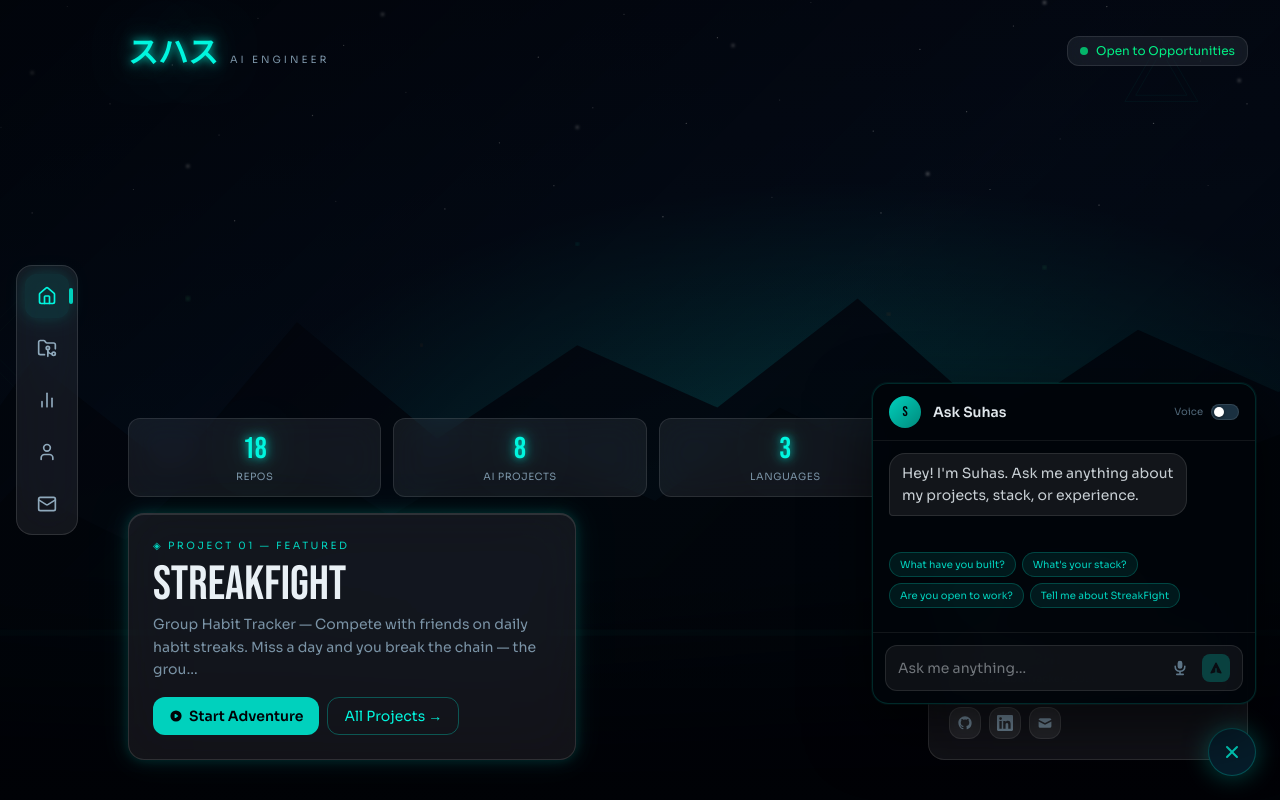
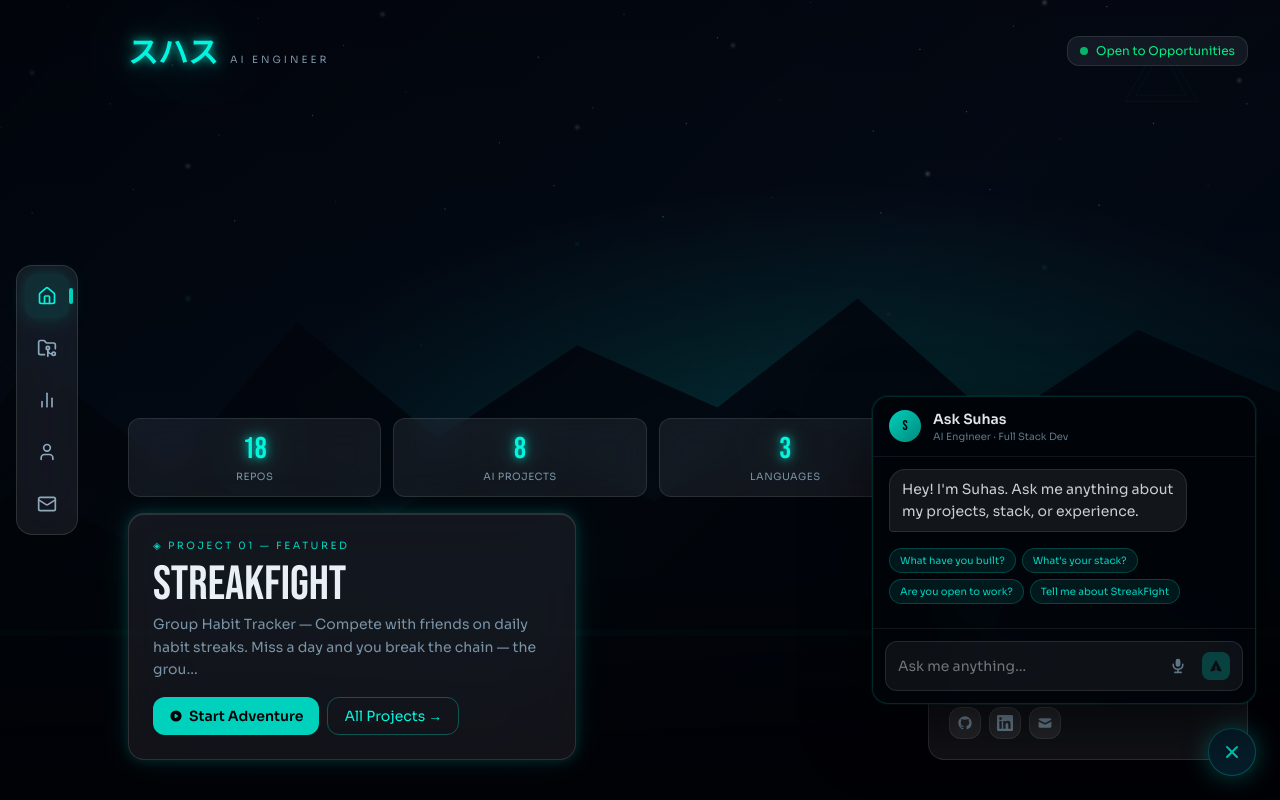
Before and after one commit to Suhas-123-cell/portfolio, a React (Vite) app: page / in a window 1280 px wide. Both pictures are taken after a click on the button "Ask Suhas". Built offline with nearby package versions, Linux system fonts and the light colour scheme.

Commit message:
remove voice TTS, hide mic on unsupported browsers (iOS), improve mobile tap

```diff
--- a/api/tts.ts
+++ /dev/null
@@ -1,35 +0,0 @@
-export default async function handler(
-  req: { method: string; body: { text: string } },
-  res: {
-    status: (n: number) => { end: () => void; json: (o: unknown) => void }
-    setHeader: (k: string, v: string) => void
-    end: (buf: Buffer) => void
-    json: (o: unknown) => void
-  }
-) {
-  if (req.method !== 'POST') return res.status(405).end()
-
-  const { text } = req.body
-  if (!text?.trim()) return res.status(400).json({ error: 'no text' })
-
-  const r = await fetch('https://api.fish.audio/v1/tts', {
-    method: 'POST',
-    headers: {
-      Authorization: `Bearer ${process.env.FISH_API_KEY}`,
-      'Content-Type': 'application/json',
-      model: 's2-pro',
-    },
-    body: JSON.stringify({
-      text: text.trim(),
-      reference_id: process.env.FISH_VOICE_ID,
-      format: 'mp3',
-      latency: 'normal',
-    }),
-  })
-
-  if (!r.ok) return res.status(502).json({ error: 'TTS failed' })
-
-  const buf = Buffer.from(await r.arrayBuffer())
-  res.setHeader('Content-Type', 'audio/mpeg')
-  res.end(buf)
-}
--- a/scripts/dev-api.mjs
+++ b/scripts/dev-api.mjs
@@ -31,13 +31,12 @@ const server = createServer(async (req, res) => {
   res.setHeader('Access-Control-Allow-Headers', 'Content-Type')
 
   if (req.method === 'OPTIONS') { res.writeHead(204); res.end(); return }
-  if (req.method !== 'POST') { res.writeHead(405); res.end(); return }
+  if (req.method !== 'POST' || req.url !== '/api/chat') { res.writeHead(405); res.end(); return }
 
   let body = ''
   req.on('data', c => body += c)
   req.on('end', async () => {
     try {
-      if (req.url === '/api/chat') {
       const { message, history = [] } = JSON.parse(body)
       const completion = await groq.chat.completions.create({
         model: 'llama-3.1-8b-instant',
@@ -52,23 +51,6 @@ const server = createServer(async (req, res) => {
       const text = completion.choices[0]?.message?.content ?? ''
       res.writeHead(200, { 'Content-Type': 'application/json' })
       res.end(JSON.stringify({ text }))
-      } else if (req.url === '/api/tts') {
-        const { text } = JSON.parse(body)
-        const r = await fetch('https://api.fish.audio/v1/tts', {
-          method: 'POST',
-          headers: {
-            Authorization: `Bearer ${process.env.FISH_API_KEY}`,
-            'Content-Type': 'application/json',
-          },
-          body: JSON.stringify({ text, reference_id: process.env.FISH_VOICE_ID, format: 'mp3', latency: 'normal' }),
-        })
-        if (!r.ok) { res.writeHead(502); res.end(); return }
-        const buf = Buffer.from(await r.arrayBuffer())
-        res.writeHead(200, { 'Content-Type': 'audio/mpeg' })
-        res.end(buf)
-      } else {
-        res.writeHead(404); res.end()
-      }
     } catch (e) {
       res.writeHead(500, { 'Content-Type': 'application/json' })
       res.end(JSON.stringify({ error: String(e) }))
--- a/src/components/ChatWidget.tsx
+++ b/src/components/ChatWidget.tsx
@@ -4,23 +4,6 @@ import { motion, AnimatePresence } from 'motion/react'
 type Message = {
   role: 'user' | 'assistant'
   content: string
-  audioUrl?: string
-  audioLoading?: boolean
-}
-
-async function fetchTTS(text: string): Promise<string | null> {
-  try {
-    const r = await fetch('/api/tts', {
-      method: 'POST',
-      headers: { 'Content-Type': 'application/json' },
-      body: JSON.stringify({ text }),
-    })
-    if (!r.ok) return null
-    const blob = await r.blob()
-    return URL.createObjectURL(blob)
-  } catch {
-    return null
-  }
 }
 
 const SUGGESTIONS = [
@@ -36,12 +19,17 @@ export default function ChatWidget() {
   const [input, setInput] = useState('')
   const [loading, setLoading] = useState(false)
   const [listening, setListening] = useState(false)
-  const [voiceEnabled, setVoiceEnabled] = useState(false)
+  const [micSupported, setMicSupported] = useState(false)
   const bottomRef = useRef<HTMLDivElement>(null)
   const inputRef = useRef<HTMLInputElement>(null)
   // eslint-disable-next-line @typescript-eslint/no-explicit-any
   const recognitionRef = useRef<any>(null)
-  const audioRef = useRef<HTMLAudioElement | null>(null)
+
+  useEffect(() => {
+    // eslint-disable-next-line @typescript-eslint/no-explicit-any
+    const w = window as any
+    setMicSupported(!!(w.SpeechRecognition || w.webkitSpeechRecognition))
+  }, [])
 
   useEffect(() => {
     bottomRef.current?.scrollIntoView({ behavior: 'smooth' })
@@ -62,7 +50,6 @@ export default function ChatWidget() {
     if (!trimmed || loading) return
 
     const history = messages.map(m => ({ role: m.role, content: m.content }))
-    const assistantIndex = messages.length + 1
 
     setMessages(prev => [...prev, { role: 'user', content: trimmed }])
     setInput('')
@@ -75,22 +62,7 @@ export default function ChatWidget() {
         body: JSON.stringify({ message: trimmed, history }),
       })
       const { text: reply } = await r.json() as { text: string }
-
-      setMessages(prev => [...prev, {
-        role: 'assistant',
-        content: reply,
-        audioLoading: voiceEnabled,
-      }])
-
-      if (voiceEnabled) fetchTTS(reply).then(url => {
-          setMessages(prev => prev.map((m, i) =>
-            i === assistantIndex ? { ...m, audioUrl: url ?? undefined, audioLoading: false } : m
-          ))
-          if (url) {
-            audioRef.current = new Audio(url)
-            audioRef.current.play().catch(() => {})
-          }
-        })
+      setMessages(prev => [...prev, { role: 'assistant', content: reply }])
     } catch {
       setMessages(prev => [...prev, {
         role: 'assistant',
@@ -196,48 +168,21 @@ export default function ChatWidget() {
                 }}>
                 S
               </div>
-              <div className="flex-1">
+              <div>
                 <div className="text-sm font-sora font-semibold" style={{ color: 'oklch(92% 0.01 240)' }}>
                   Ask Suhas
                 </div>
+                <div className="text-[10px] font-sora" style={{ color: 'oklch(55% 0.04 240)' }}>
+                  AI Engineer · Full Stack Dev
                 </div>
-              {/* Voice toggle switch */}
-              <button
-                onClick={() => setVoiceEnabled(v => !v)}
-                className="flex items-center gap-2 shrink-0"
-                style={{ background: 'none', border: 'none', padding: 0, cursor: 'pointer' }}
-                title={voiceEnabled ? 'Disable voice' : 'Enable voice'}
-                aria-label={voiceEnabled ? 'Disable voice' : 'Enable voice'}
-              >
-                <span className="text-[10px] font-sora"
-                  style={{ color: voiceEnabled ? 'oklch(75% 0.18 185)' : 'oklch(50% 0.04 240)' }}>
-                  Voice
-                </span>
-                <span style={{
-                  position: 'relative', display: 'inline-flex', alignItems: 'center',
-                  width: '28px', height: '16px', borderRadius: '8px',
-                  background: voiceEnabled ? 'oklch(75% 0.18 185)' : 'oklch(30% 0.04 240)',
-                  transition: 'background 0.2s',
-                  border: '1px solid oklch(100% 0 0 / 0.1)',
-                }}>
-                  <span style={{
-                    position: 'absolute',
-                    left: voiceEnabled ? '14px' : '2px',
-                    width: '10px', height: '10px', borderRadius: '50%',
-                    background: 'white',
-                    transition: 'left 0.2s',
-                    boxShadow: '0 1px 3px oklch(0% 0 0 / 0.4)',
-                  }} />
-                </span>
-              </button>
+              </div>
             </div>
 
             {/* Messages */}
             <div className="flex-1 overflow-y-auto px-4 py-3 space-y-3" style={{ minHeight: 0 }}>
               {messages.map((m, i) => (
                 <div key={i} className={`flex ${m.role === 'user' ? 'justify-end' : 'justify-start'}`}>
-                  <div className="max-w-[85%]">
-                    <div className="text-sm font-sora leading-relaxed px-3 py-2 rounded-2xl"
+                  <div className="max-w-[85%] text-sm font-sora leading-relaxed px-3 py-2 rounded-2xl"
                     style={m.role === 'user' ? {
                       background: 'oklch(75% 0.18 185)',
                       color: 'oklch(8% 0.025 240)',
@@ -249,30 +194,6 @@ export default function ChatWidget() {
                       borderBottomLeftRadius: '4px',
                     }}>
                     {m.content}
-                    </div>
-                    {m.role === 'assistant' && (
-                      <div className="mt-1 ml-1 h-4">
-                        {m.audioLoading && (
-                          <span className="text-[9px] font-sora" style={{ color: 'oklch(60% 0.04 240)' }}>
-                            🔊 loading voice…
-                          </span>
-                        )}
-                        {m.audioUrl && !m.audioLoading && (
-                          <button
-                            onClick={() => {
-                              audioRef.current = new Audio(m.audioUrl)
-                              audioRef.current.play().catch(() => {})
-                            }}
-                            className="text-[9px] font-sora flex items-center gap-1 hover:opacity-80 transition-opacity"
-                            style={{ color: 'oklch(75% 0.18 185)' }}>
-                            <svg viewBox="0 0 20 20" fill="currentColor" className="w-3 h-3">
-                              <path fillRule="evenodd" d="M10 18a8 8 0 100-16 8 8 0 000 16zM9.555 7.168A1 1 0 008 8v4a1 1 0 001.555.832l3-2a1 1 0 000-1.664l-3-2z" clipRule="evenodd"/>
-                            </svg>
-                            replay voice
-                          </button>
-                        )}
-                      </div>
-                    )}
                   </div>
                 </div>
               ))}
@@ -329,18 +250,22 @@ export default function ChatWidget() {
                   disabled={loading}
                 />
 
-                {/* Mic */}
-                <button onClick={toggleMic}
-                  className="w-7 h-7 flex items-center justify-center rounded-lg transition-all shrink-0"
+                {/* Mic — only shown when browser supports Web Speech API (not iOS) */}
+                {micSupported && (
+                  <button
+                    onPointerDown={e => { e.preventDefault(); toggleMic() }}
+                    className="w-8 h-8 flex items-center justify-center rounded-lg transition-all shrink-0 touch-manipulation"
                     style={{
-                    background: listening ? 'oklch(60% 0.22 25 / 0.15)' : 'transparent',
+                      background: listening ? 'oklch(60% 0.22 25 / 0.2)' : 'transparent',
                       color: listening ? 'oklch(60% 0.22 25)' : 'oklch(55% 0.04 240)',
+                      border: listening ? '1px solid oklch(60% 0.22 25 / 0.4)' : '1px solid transparent',
                     }}
                     aria-label={listening ? 'Stop listening' : 'Speak your question'}>
                     <svg viewBox="0 0 20 20" fill="currentColor" className="w-4 h-4">
                       <path fillRule="evenodd" d="M7 4a3 3 0 016 0v4a3 3 0 11-6 0V4zm4 10.93A7.001 7.001 0 0017 8a1 1 0 10-2 0A5 5 0 015 8a1 1 0 00-2 0 7.001 7.001 0 006 6.93V17H6a1 1 0 100 2h8a1 1 0 100-2h-3v-2.07z" clipRule="evenodd"/>
                     </svg>
                   </button>
+                )}
 
                 {/* Send */}
                 <button onClick={() => send(input)}
```
Lines whose indentation alone changed are shown as unchanged.
